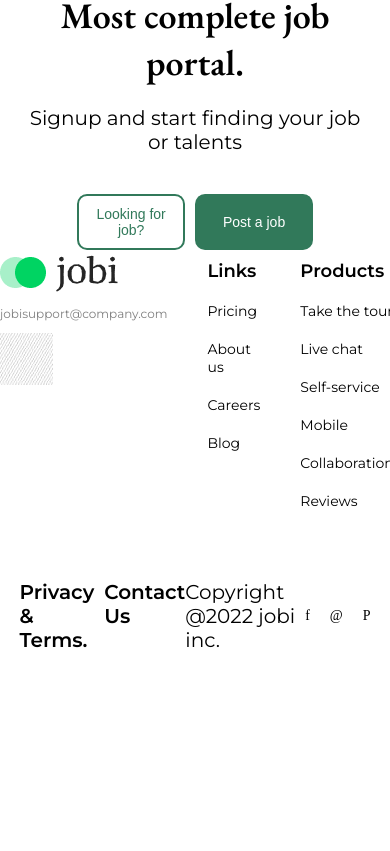
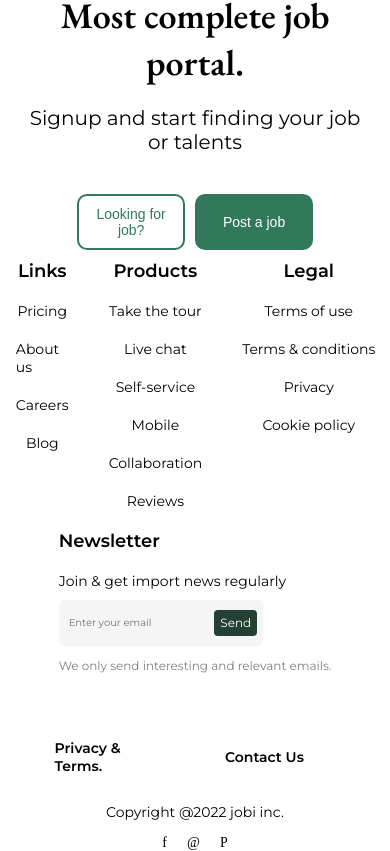
Before and after one commit to rodgersajb/jobi, a React (Vite) app: page / in a window 390 px wide. Shown: the part 5139-5990 px from the top of the page. Before the commit the page ends 5811 px from the top, so only its background shows below. Built offline with nearby package versions, Linux system fonts and the light colour scheme; no server answers.

Commit message:
small and large cellphone footer styling complete

```diff
--- /dev/null
+++ b/src/styles/sass/mediaQueries/_footer.scss
@@ -0,0 +1,98 @@
+@media (min-width: 320px) and (max-width: 480px) {
+  footer {
+    .flex-container {
+      display: grid;
+      grid-template-columns: 1fr repeat(3, auto) 1fr;
+      justify-items: center;
+
+      width: 97%;
+      margin: 0 auto;
+      .content {
+        display: none;
+      }
+      ul:nth-of-type(1),
+      ul:nth-of-type(2),
+      ul:nth-of-type(3) {
+        grid-row: 2 / -2;
+        place-items: center;
+      }
+      ul:nth-of-type(1) {
+        padding-left: 1rem;
+      }
+      ul:nth-of-type(4) {
+        grid-column: 1 / -1;
+        padding-left: 0;
+      }
+    }
+     .footer {
+        flex-wrap: wrap;
+        justify-content: center;
+        .content {
+            width: 80%;
+            margin: 0 auto;
+            justify-content: space-between;
+            align-items: center;
+            gap: 6rem;
+            p {
+                width: 100%;
+                font-size: 1.4rem;
+            }
+        }
+        p {
+            font-size: 1.4rem;
+        }
+        .socials {
+            width: 100%;
+            justify-content: center;
+        }
+    }
+  }
+}
+
+@media (min-width: 481px) and (max-width: 768px) {
+  footer {
+    .flex-container {
+      display: grid;
+      grid-template-columns: 1fr repeat(3, auto) 1fr;
+      justify-items: center;
+
+      width: 97%;
+      margin: 0 auto;
+      .content {
+        display: none;
+      }
+      ul:nth-of-type(1),
+      ul:nth-of-type(2),
+      ul:nth-of-type(3) {
+        grid-row: 2 / -2;
+        place-items: center;
+        width: 100%;
+      }
+
+      ul:nth-of-type(4) {
+        grid-column: 1 / -1;
+        width: 100%;
+      }
+    }
+    .footer {
+        .content {
+            p {
+
+                font-size: 1.4rem;
+            }
+        }
+        p {
+            font-size: 1.4rem;
+        }
+    }
+  }
+}
+
+@media (min-width: 769px) and (max-width: 1024px) {
+}
+
+@media (min-width: 1025px) and (max-width: 1280px) {
+}
+
+@media (min-width: 1281px) {
+}
--- a/src/styles/sass/styles.scss
+++ b/src/styles/sass/styles.scss
@@ -12,4 +12,4 @@
 @import "./mediaQueries//job";
 @import "./mediaQueries/register";
 @import "./mediaQueries/loginModal";
-@import "./partials/slideOutNav";
+@import "./mediaQueries/footer";
```
